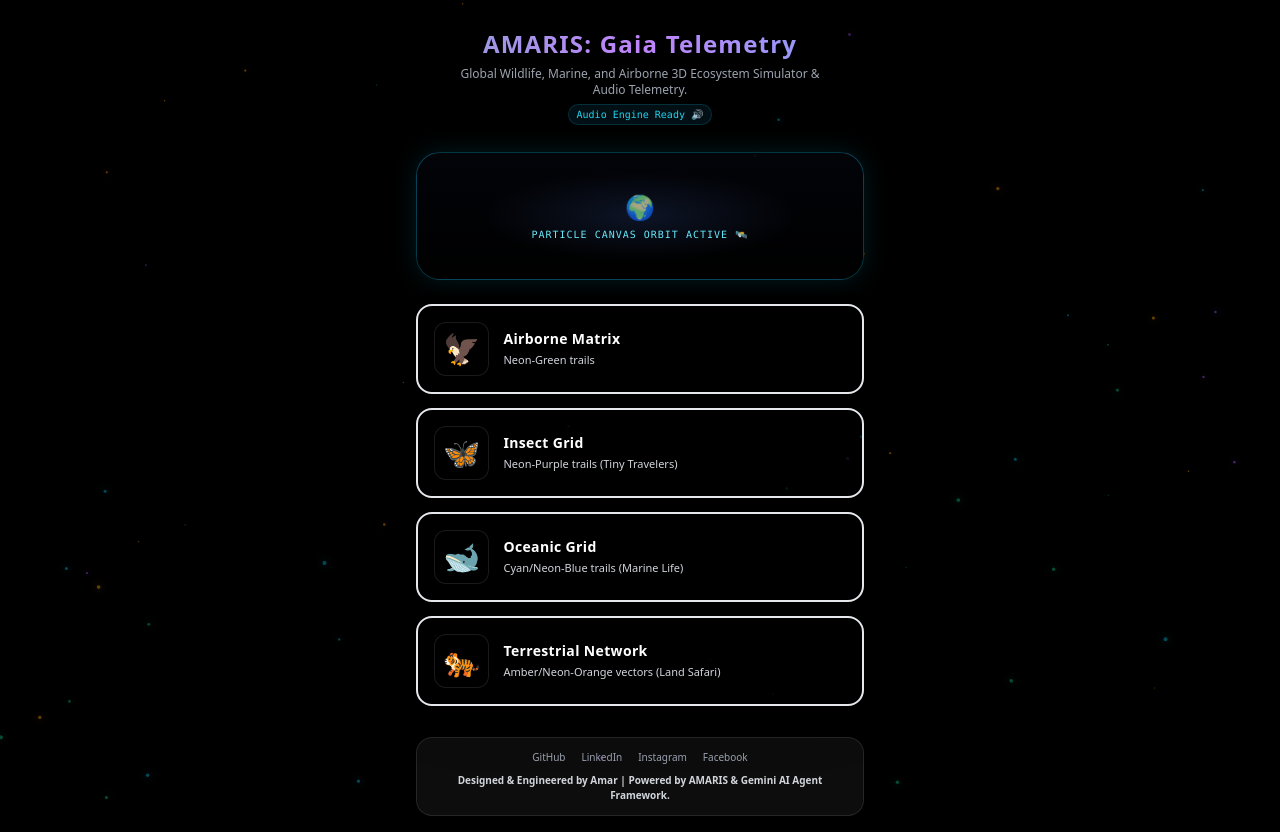
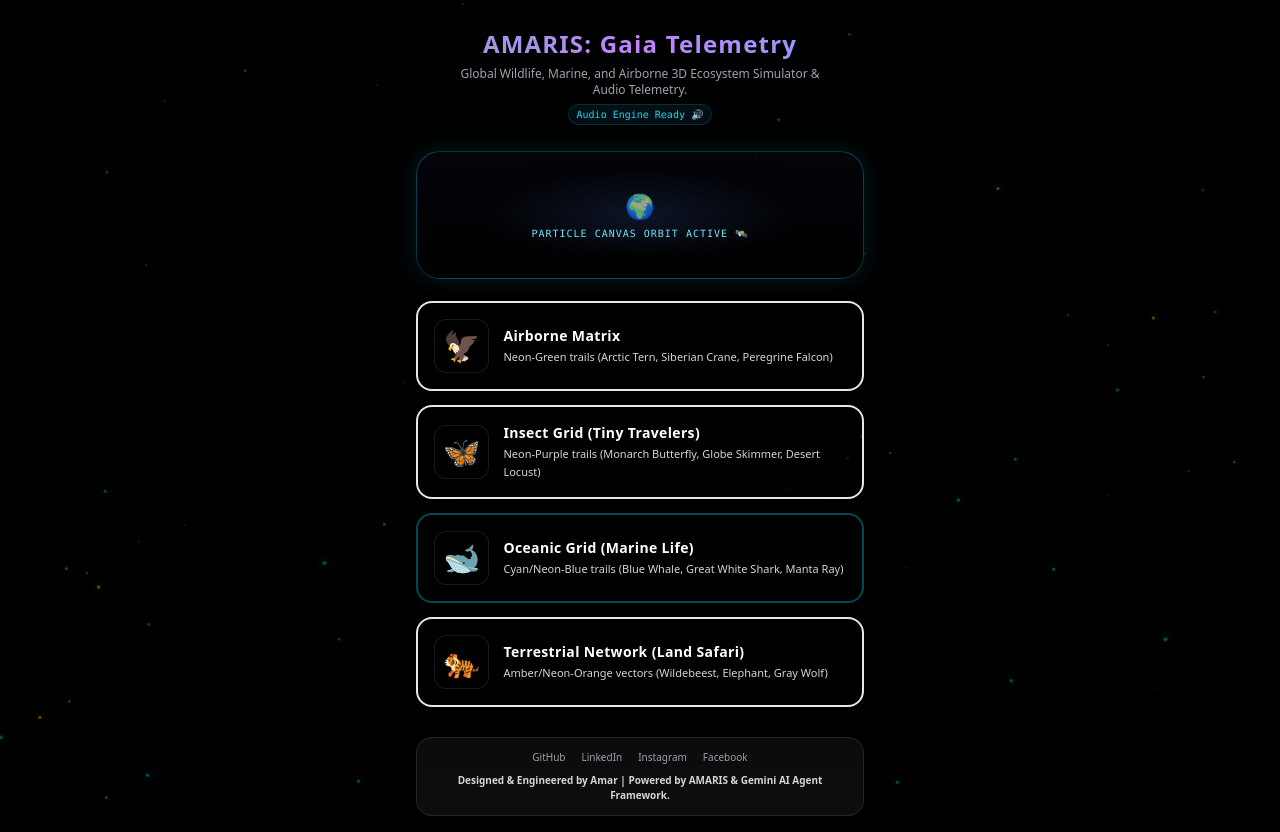
Before and after one commit to amarshaw87/amaris-gaia-network, a Next.js app: page / in a window 1280 px wide. Built offline with nearby package versions, Linux system fonts and the light colour scheme.

Commit message:
Refactor telemetryData structure and species details

```diff
--- a/src/data/telemetryData.ts
+++ b/src/data/telemetryData.ts
@@ -1,97 +1,164 @@
-export const telemetryData = [
+export interface Species {
+  name: string;
+  scientificName: string;
+  route: string;
+  distance: string;
+  velocity: string;
+  coordinates: string;
+  description: string;
+}
+
+export interface TelemetryTrack {
+  id: string;
+  title: string;
+  subtitle: string;
+  icon: string;
+  theme: string;
+  speciesList: Species[];
+}
+
+export const telemetryData: TelemetryTrack[] = [
   {
     id: 'airborne',
     title: 'Airborne Matrix',
-    subtitle: 'Neon-Green trails',
+    subtitle: 'Neon-Green trails (Arctic Tern, Siberian Crane, Peregrine Falcon)',
     icon: '🦅',
-    theme: 'border-emerald-500/50 bg-emerald-950/40 text-emerald-400',
-    species: [
+    theme: 'border-emerald-500/40 bg-emerald-950/20 text-emerald-400',
+    speciesList: [
       {
-        name: 'Peregrine Falcon & Amur Falcon',
-        normal: 'Normal Loop: Aerodynamic jet-like dive position, slicing through wind currents.',
-        reaction: 'Click Reaction: Sudden air-roll, wings stretched wide, unleashing a fierce hunting screech.'
+        name: 'Arctic Tern',
+        scientificName: 'Sterna paradisaea',
+        route: 'Arctic Circle to Antarctica & Back',
+        distance: 'approx. 70,000 km / year',
+        velocity: '40 - 50 km/h cruising speed',
+        coordinates: '71.7069° N, 12.5414° E (Svalbard Sector)',
+        description: 'Experiences two summers each year, undertaking the longest regular migration of any known animal.'
       },
       {
-        name: 'Ruby-throated Hummingbird',
-        normal: 'Normal Loop: High-speed wing motion creating a fixed hovering vector.',
-        reaction: 'Click Reaction: Instant sharp pivot to a new direction with high-frequency buzzing sound.'
+        name: 'Peregrine Falcon',
+        scientificName: 'Falco peregrinus',
+        route: 'Tundra breeding grounds to Southern wintering sites',
+        distance: '3,000 to 10,000 km migration path',
+        velocity: 'Dive velocity exceeding 320 km/h (Aerodynamic Dive)',
+        coordinates: '68.0000° N, 29.0000° E (Sub-Arctic Flightway)',
+        description: 'The fastest member of the animal kingdom, executing high-speed aerial dives to hunt prey.'
       },
       {
-        name: 'Arctic Tern & Siberian Crane',
-        normal: 'Normal Loop: Long-distance migratory glide across global atmospheric layers.',
-        reaction: 'Click Reaction: Synchronized flock formation shift with high-altitude calls.'
+        name: 'Bar-headed Goose',
+        scientificName: 'Anser indicus',
+        route: 'Central Asia over the Himalayas to Indian wetlands',
+        distance: 'approx. 5,000 km cross-continental path',
+        velocity: '60 km/h level flight at extreme altitude',
+        coordinates: '27.9881° N, 86.9250° E (Himalayan Altitude Corridor)',
+        description: 'Flies over the peaks of the Himalayas, tolerating extremely low oxygen levels at high altitudes.'
       }
     ]
   },
   {
     id: 'insect',
-    title: 'Insect Grid',
-    subtitle: 'Neon-Purple trails (Tiny Travelers)',
+    title: 'Insect Grid (Tiny Travelers)',
+    subtitle: 'Neon-Purple trails (Monarch Butterfly, Globe Skimmer, Desert Locust)',
     icon: '🦋',
-    theme: 'border-purple-500/50 bg-purple-950/40 text-purple-400',
-    species: [
+    theme: 'border-purple-500/40 bg-purple-950/20 text-purple-400',
+    speciesList: [
       {
-        name: 'Monarch Butterfly & Painted Lady',
-        normal: 'Normal Loop: Soft, natural flutter with colorful wings riding atmospheric drafts.',
-        reaction: 'Click Reaction: Sharp upward u-turn loop accompanied by soft fluttering/rustling whisper tones.'
+        name: 'Monarch Butterfly',
+        scientificName: 'Danaus plexippus',
+        route: 'Canada & Northern US to Central Mexican Oyamel Fir Forests',
+        distance: 'approx. 4,000 km multi-generational migration',
+        velocity: '15 - 20 km/h sustained flight',
+        coordinates: '19.5987° N, 100.2736° W (Michoacán Sanctuary)',
+        description: 'Iconic long-distance multi-generational migration navigating complex atmospheric wind currents.'
+      },
+      {
+        name: 'Globe Skimmer Dragonfly',
+        scientificName: 'Pantala flavescens',
+        route: 'India across the Indian Ocean to East Africa & back',
+        distance: 'approx. 14,000 to 18,000 km round trip',
+        velocity: '35 - 45 km/h high-wind transit',
+        coordinates: '8.7330° N, 77.7127° E (Southern India Coastal Vector)',
+        description: 'Holds the record for the longest open-ocean migration of any insect, riding monsoon winds.'
       },
       {
         name: 'Desert Locust (Swarm Mode)',
-        normal: 'Normal Loop: Aggressive mass collective march across regional terrain vectors.',
-        reaction: 'Click Reaction: Grid expansion across screen bounds with a massive crunchy swarm audio wave.'
-      },
-      {
-        name: 'Globe Skimmer Dragonfly',
-        normal: 'Normal Loop: High-precision hovering and erratic tactical interception sweeps.',
-        reaction: 'Click Reaction: Lightning-fast darting motion with crisp wing-snap audio.'
+        scientificName: 'Schistocerca gregaria',
+        route: 'Sahel and East Africa across Arabian Peninsula to South Asia',
+        distance: '2,000 to 4,500 km active swarm movement',
+        velocity: '16 - 20 km/h synchronized swarm drift',
+        coordinates: '23.8859° N, 45.0792° E (Arabian Desert Corridor)',
+        description: 'Forms massive high-density swarms that travel across regions, consuming vegetation.'
       }
     ]
   },
   {
     id: 'oceanic',
-    title: 'Oceanic Grid',
-    subtitle: 'Cyan/Neon-Blue trails (Marine Life)',
+    title: 'Oceanic Grid (Marine Life)',
+    subtitle: 'Cyan/Neon-Blue trails (Blue Whale, Great White Shark, Manta Ray)',
     icon: '🐋',
-    theme: 'border-cyan-500/50 bg-cyan-950/40 text-cyan-400',
-    species: [
+    theme: 'border-cyan-500/40 bg-cyan-950/20 text-cyan-400',
+    speciesList: [
       {
-        name: 'Blue Whale & Humpback Whale',
-        normal: 'Normal Loop: Majestic slow tail sweeps through deep sapphire underwater currents.',
-        reaction: 'Click Reaction: Blowhole mist spray ejection, powerful tail slap, and deep ocean whale song echo.'
+        name: 'Blue Whale',
+        scientificName: 'Balaenoptera musculus',
+        route: 'Antarctic feeding grounds to Tropical breeding waters',
+        distance: 'approx. 8,000 to 10,000 km oceanic transit',
+        velocity: '20 - 25 km/h majestic cruising speed',
+        coordinates: '64.2008° S, 64.0500° W (Antarctic Polar Front)',
+        description: 'The largest animal ever known to have lived, communicating via low-frequency underwater sonar songs.'
       },
       {
-        name: 'Great White & Tiger Shark',
-        normal: 'Normal Loop: Silent, unblinking lateral glide slicing through marine pressure.',
-        reaction: 'Click Reaction: Jaw expansion revealing razor teeth, high-speed surge, and muffled water-gush sound.'
+        name: 'Great White Shark',
+        scientificName: 'Carcharodon carcharias',
+        route: 'California Coast across Pacific Open Ocean to Hawaii (Shark Cafe)',
+        distance: 'approx. 4,000 km trans-oceanic navigation',
+        velocity: '35 - 40 km/h burst hunting velocity',
+        coordinates: '22.3964° N, 160.1956° W (Central Pacific Basin)',
+        description: 'Apex marine predator utilizing geomagnetism and ocean currents for precise deep-water navigation.'
       },
       {
-        name: 'Manta Ray',
-        normal: 'Normal Loop: Graceful underwater flight with broad flat side-fins gliding smoothly.',
-        reaction: 'Click Reaction: Expansive wave-form fin sweep accompanied by a deep-water pulse sound.'
+        name: 'Loggerhead Sea Turtle',
+        scientificName: 'Caretta caretta',
+        route: 'Florida Nesting Beaches across the North Atlantic Gyre to Europe',
+        distance: 'approx. 12,000 km oceanic loop',
+        velocity: '3 - 8 km/h current-assisted drift',
+        coordinates: '32.7765° N, 79.9311° W (Atlantic Gyre Stream)',
+        description: 'Navigates entire ocean basins using Earths magnetic field as a natural compass.'
       }
     ]
   },
   {
     id: 'terrestrial',
-    title: 'Terrestrial Network',
-    subtitle: 'Amber/Neon-Orange vectors (Land Safari)',
+    title: 'Terrestrial Network (Land Safari)',
+    subtitle: 'Amber/Neon-Orange vectors (Wildebeest, Elephant, Gray Wolf)',
     icon: '🐅',
-    theme: 'border-amber-500/50 bg-amber-950/40 text-amber-400',
-    species: [
+    theme: 'border-amber-500/40 bg-amber-950/20 text-amber-400',
+    speciesList: [
+      {
+        name: 'Blue Wildebeest',
+        scientificName: 'Connochaetes taurinus',
+        route: 'Serengeti Ecosystem (Tanzania) to Masai Mara (Kenya)',
+        distance: 'approx. 800 km annual circular trek',
+        velocity: '40 - 50 km/h herd galloping speed',
+        coordinates: '2.3333° S, 34.8333° E (Serengeti Mara River Crossing)',
+        description: 'Part of the legendary Great Migration involving millions of ungulates crossing crocodile-infested rivers.'
+      },
       {
         name: 'African Bush Elephant',
-        normal: 'Normal Loop: Heavy seismic footfalls with rhythmic ear-flapping motions.',
-        reaction: 'Click Reaction: Trunk raised high, tactical step back, and resounding trumpet chinghad sound.'
-      },
-      {
-        name: 'Blue Wildebeest & Plains Zebra',
-        normal: 'Normal Loop: Steady gallop and running animation in continuous migration tracks.',
-        reaction: 'Click Reaction: Hoof ground-strike, alert posture snap, grunting snort or high braying bark.'
+        scientificName: 'Loxodonta africana',
+        route: 'Zambezi River Basin across Kalahari dry-season corridors',
+        distance: '500 to 1,500 km generational memory tracks',
+        velocity: '10 - 15 km/h steady herd march',
+        coordinates: '18.0137° S, 26.6728° E (Zambezi Waterhole Route)',
+        description: 'Leads family herds across vast terrain using ancestral geographic memory to locate hidden water sources.'
       },
       {
         name: 'Gray Wolf',
-        normal: 'Normal Loop: Low-profile stealth pacing tracking ground scent vectors.',
-        reaction: 'Click Reaction: Freeze stance, head locked upward toward the sky, and chilling pack howl.'
+        scientificName: 'Canis lupus',
+        route: 'Alaska Interior through Canadian Boreal Forest territory',
+        distance: '1,000 to 3,000 km pack hunting range',
+        velocity: '10 - 65 km/h stealth tracking & pursuit',
+        coordinates: '64.2008° N, 149.4937° W (Yukon-Alaska Taiga)',
+        description: 'Resilient pack hunters navigating rugged snowy terrain with chilling vocalizations and sharp territorial instincts.'
       }
     ]
   }
```
